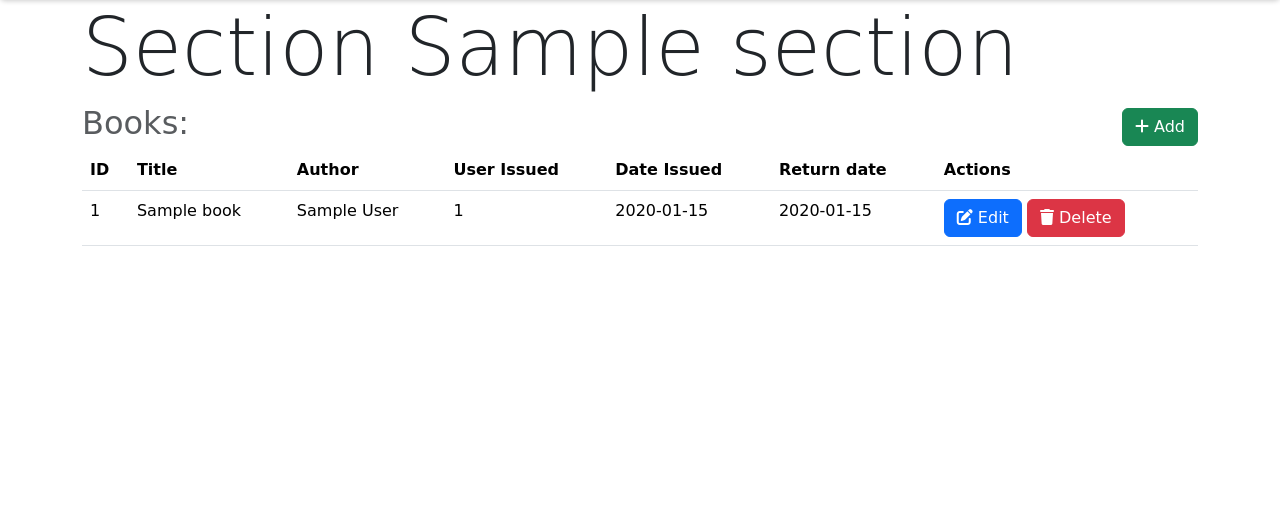
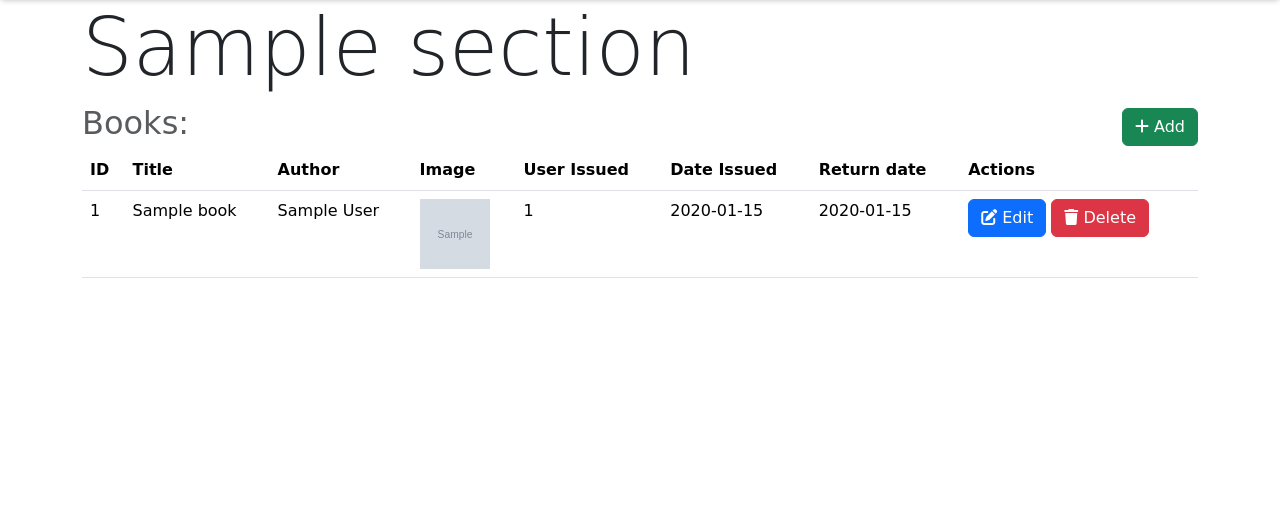
Before and after one commit to jsaha26/BookNook, a Flask app: page /section/1/ in a window 1280 px wide. Shown: the part 72-590 px from the top of the page. Run offline with Flask 3, Linux system fonts and the light colour scheme; the visitor is signed in with stand-in values (Sample User, id 1); tables that the repository leaves empty hold one stand-in row (values such as "Sample post"); grey boxes marked "Sample" are stand-in pictures.

Commit message:
Worked on Show Section Page

```diff
--- a/models.py
+++ b/models.py
@@ -26,6 +26,8 @@ class Book(db.Model):
     title = db.Column(db.String(100), nullable=False)
     content = db.Column(db.Text, nullable=False)
     author = db.Column(db.String(100), nullable=False)
+    image = db.Column(db.String(255), nullable=True, default = 'https://images.unsplash.com/photo-1622006816342-36fe7754b0c9?q=80&w=1887&auto=format&fit=crop&ixlib=rb-4.0.3&ixid=M3wxMjA3fDB8MHxwaG90by1wYWdlfHx8fGVufDB8fHx8fA%3D%3D')
+
     date_created = db.Column(db.Date, nullable=False)
     user_id = db.Column(db.Integer, db.ForeignKey('user.id'), nullable=True) # user who has been issued the book
     date_issued = db.Column(db.String(100), nullable=True)
--- a/routes.py
+++ b/routes.py
@@ -306,7 +306,7 @@ def add_book_post():
 
 
     if image:
-        filename = secure_filename(image.filename)
+        filename = secure_filename(image.filename) # secure the filename
         # Make sure the static/images directory exists
         os.makedirs(app.config['UPLOAD_FOLDER'], exist_ok=True)
         # Save the image to the static/images directory
@@ -318,8 +318,7 @@ def add_book_post():
     flash('Book added successfully')
     db.session.add(book)
     db.session.commit()
-    #return redirect(url_for('show_section', id=section_id))
-    return redirect(url_for('admin'))
+    return redirect(url_for('show_section', id=section_id))
 
 
 
--- a/templates/admin.html
+++ b/templates/admin.html
@@ -15,7 +15,7 @@
                     </a>
                 </div>
 
-                <div class="card mb-4 text-center"> <!-- Center alignment added -->
+                <div class="card mb-4 text-center">
                     <div class="card-body">
                         <h2 class="h4 mb-3">Sections:</h2>
                         <div class="table-responsive">
--- a/templates/book/add.html
+++ b/templates/book/add.html
@@ -53,7 +53,8 @@
                             <input type="file"
                                 name="image"
                                 id="image"
-                                class="form-control magical-input">
+                                class="form-control magical-input"
+                                accept="image/*">
                         </div>
                         <div class="mb-3">
                             <label for="section_id" class="form-label
--- a/templates/section/show.html
+++ b/templates/section/show.html
@@ -5,7 +5,7 @@
 {% block content %}
 
 <h1 class="display-1">
-    Section {{section.name}}
+    {{section.name}}
 </h1>
 <div class="heading">
     <h2 class="text-muted">
@@ -23,6 +23,7 @@
             <th>ID</th>
             <th>Title</th>
             <th>Author</th>
+            <th>Image</th>
             <th>User Issued</th>
             <th>Date Issued</th>
             <th>Return date</th>
@@ -35,6 +36,9 @@
             <td>{{book.id}}</td>
             <td>{{book.title}}</td>
             <td>{{book.author}}</td>
+            <td>
+                <img src="{{ book.image }}" alt="{{book.title}}" width="70" height="70">
+            </td>
             <td>{{book.user_id}}</td>
             <td>{{book.date_issued}}</td>
             <td>{{book.return_date}}</td>
```
Also changed, not shown: 1 other file.
